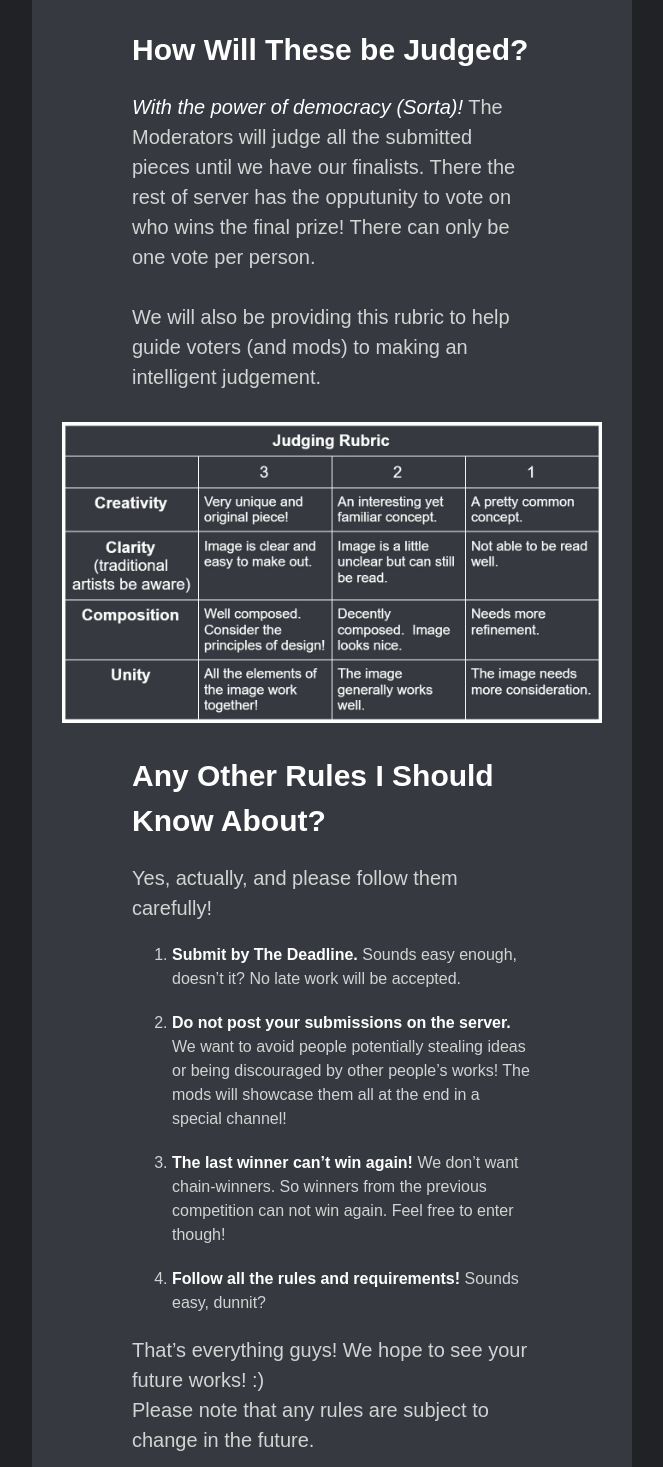
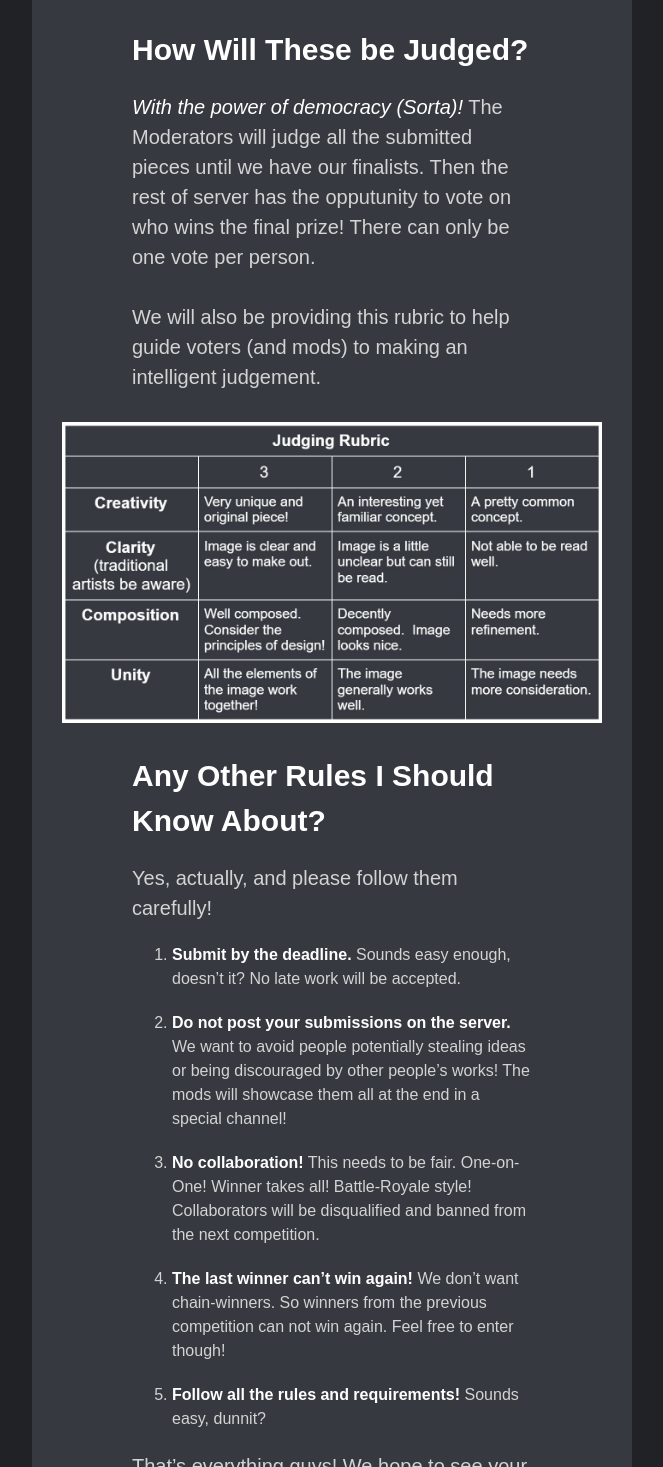
Before and after one commit to nsurvance/Genoluv-Competition, a plain HTML site: page index.html in a window 1280 px wide. Shown: the part 2987-4454 px from the top of the page, without its empty margins (308-971 px from the left). Drawn offline with Linux system fonts and the light colour scheme.

Commit message:
Add files via upload

```diff
--- a/index.html
+++ b/index.html
@@ -213,7 +213,7 @@
         <div id="judge" class="body">
             <h1>How Will These be Judged?</h1>
             <p><i>With the power of democracy (Sorta)!</i> The Moderators will judge all the submitted pieces until we
-                have our finalists. There the rest of server has the opputunity to vote on who wins the final prize!
+                have our finalists. Then the rest of server has the opputunity to vote on who wins the final prize!
                 There can only be one vote
                 per person. <br /><br />We will also be providing this rubric to help guide voters (and mods) to making
                 an
@@ -227,11 +227,13 @@
             <h1>Any Other Rules I Should Know About?</h1>
             <p>Yes, actually, and please follow them carefully!</p>
             <ol>
-                <li><b>Submit by The Deadline.</b> Sounds easy enough, doesn’t it? No late work will be accepted.</li>
+                <li><b>Submit by the deadline.</b> Sounds easy enough, doesn’t it? No late work will be accepted.</li>
                 <li><b>Do not post your submissions on the server.</b> We want to avoid people potentially stealing
                     ideas or
                     being discouraged by other people’s works! The mods will showcase them all at the end in a special
                     channel!</li>
+                <li><b>No collaboration!</b> This needs to be fair. One-on-One! Winner takes all! Battle-Royale style!
+                    Collaborators will be disqualified and banned from the next competition.</li>
                 <li><b>The last winner can’t win again!</b> We don’t want chain-winners. So winners from the previous
                     competition can not win again. Feel free to enter though!</li>
                 <li><b>Follow all the rules and requirements!</b> Sounds easy, dunnit?</li>
```
Also changed, not shown: 1 other file.
